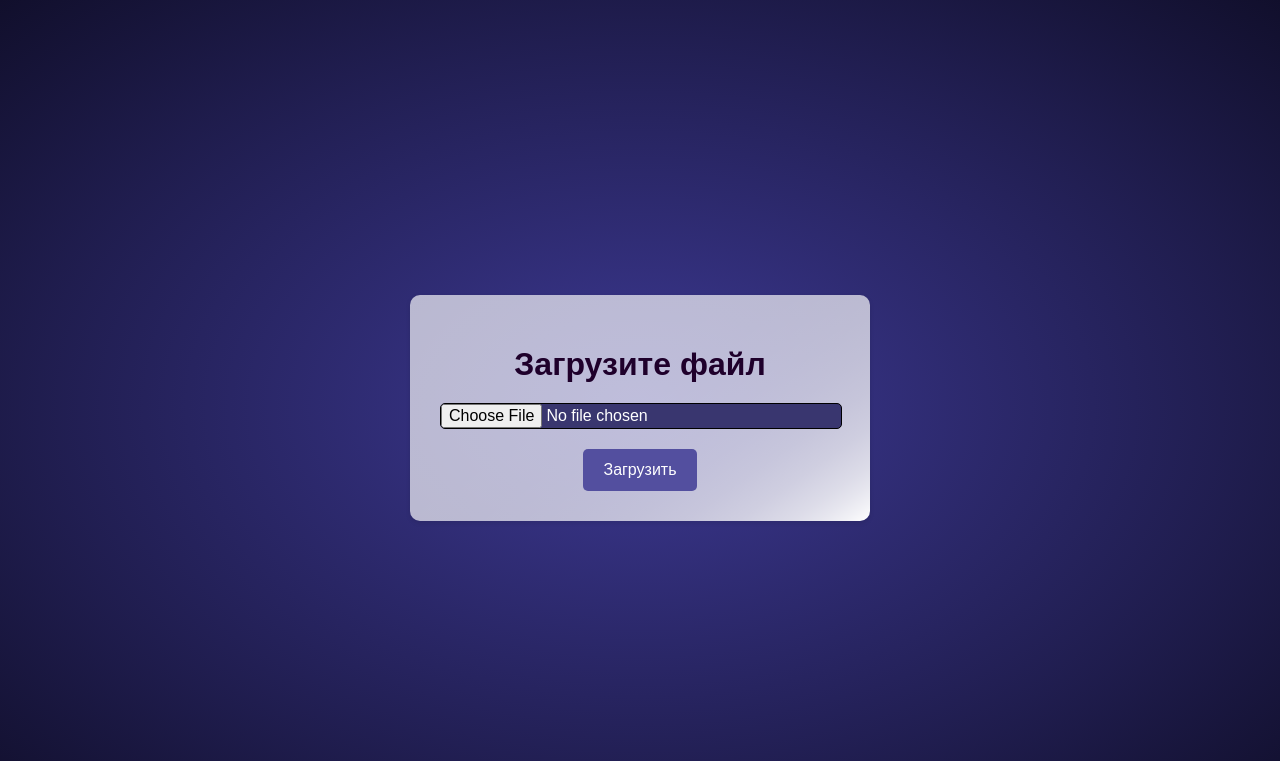
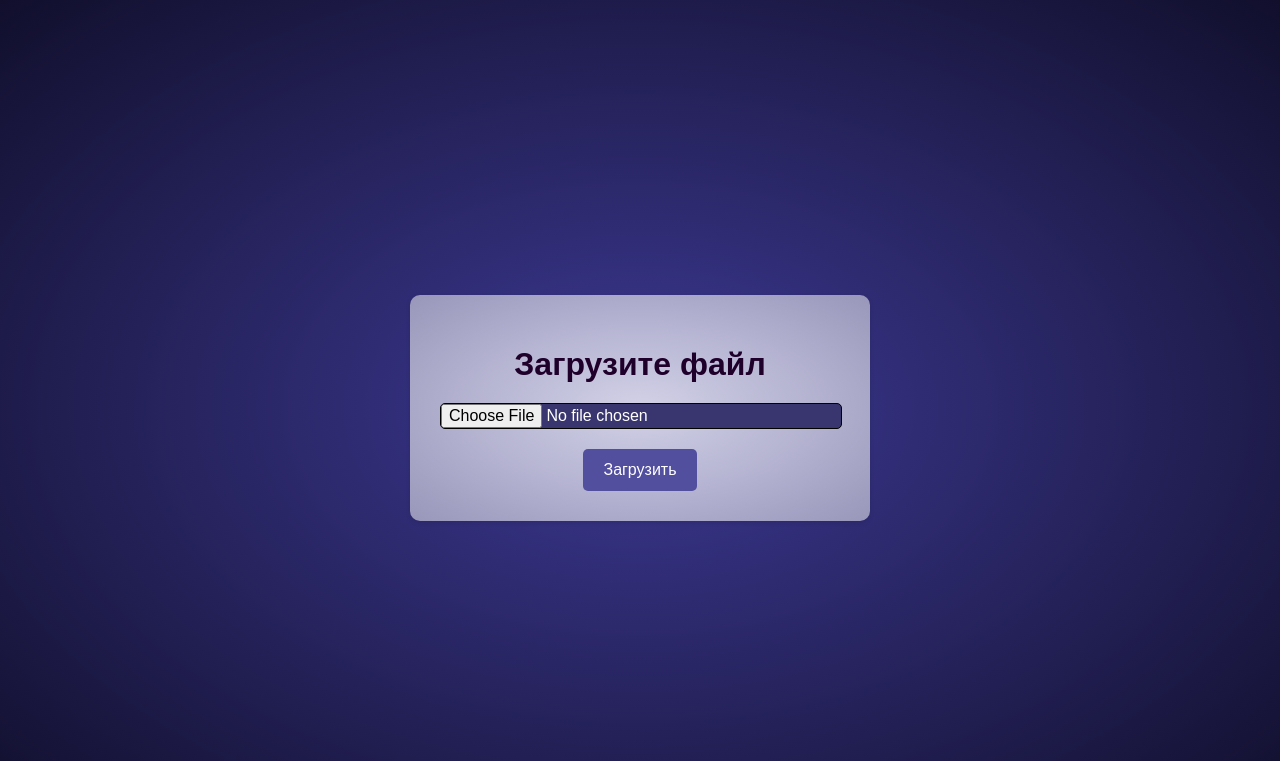
Before and after one commit to LeyaKs/IOM2, a Flask app: page / in a window 1280 px wide. Shown: the top 761 px of the page. Run offline with Flask 3, Linux system fonts and the light colour scheme.

```diff
--- a/templates/index2.html
+++ b/templates/index2.html
@@ -9,12 +9,11 @@
       justify-content: center;
       align-items: center;
       min-height: 100vh;
-      /*background: linear-gradient(145deg, #2d2a71, 90%,  #af94ea);*/
       background:-webkit-radial-gradient(#3d3994, #110f2c)
     }
 
     .container {
-      background: linear-gradient(145deg, #ffffffaa, 90%,  #ffffff);
+      background:-webkit-radial-gradient(#ffffffc4, #ffffff81);
       border-radius: 10px;
       padding: 30px;
       box-shadow: 0 2px 5px rgba(0, 0, 0, 0.1);
```
